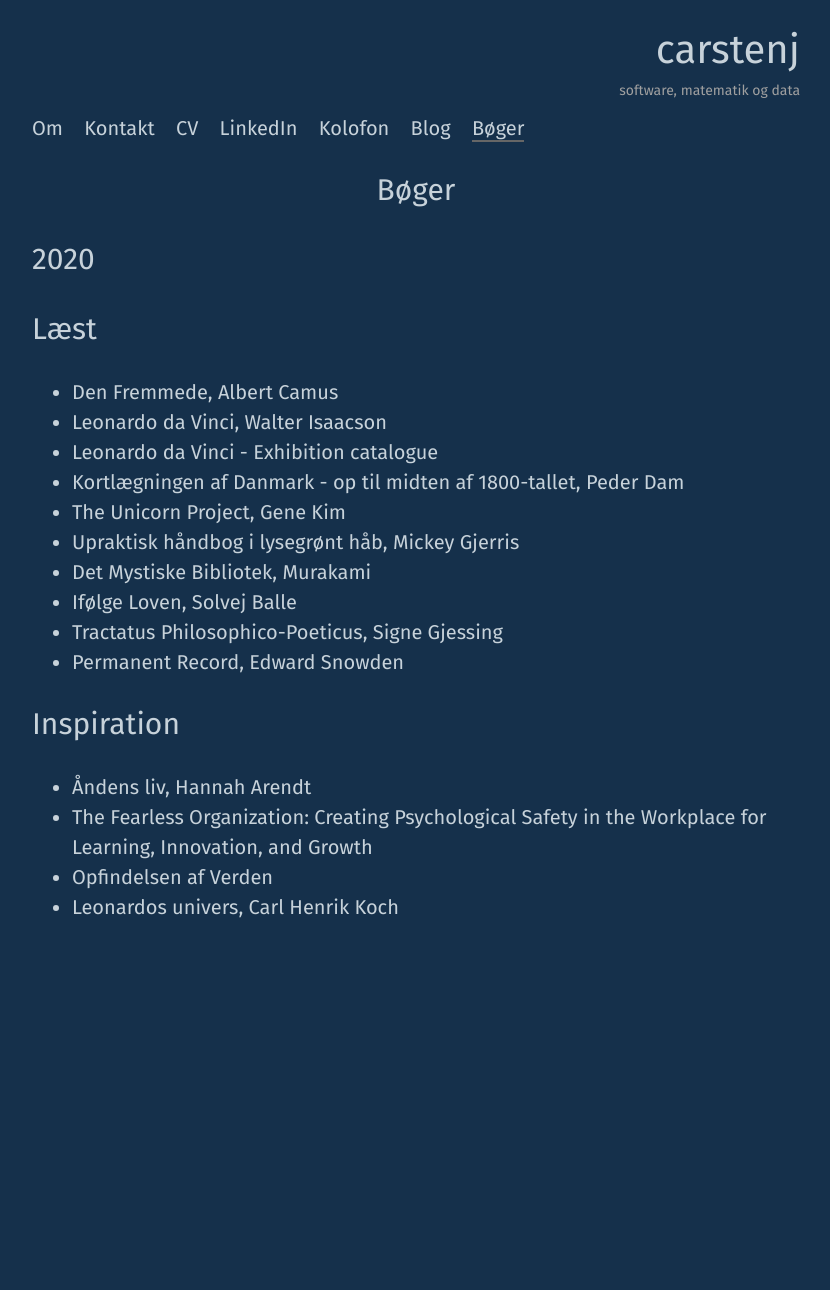
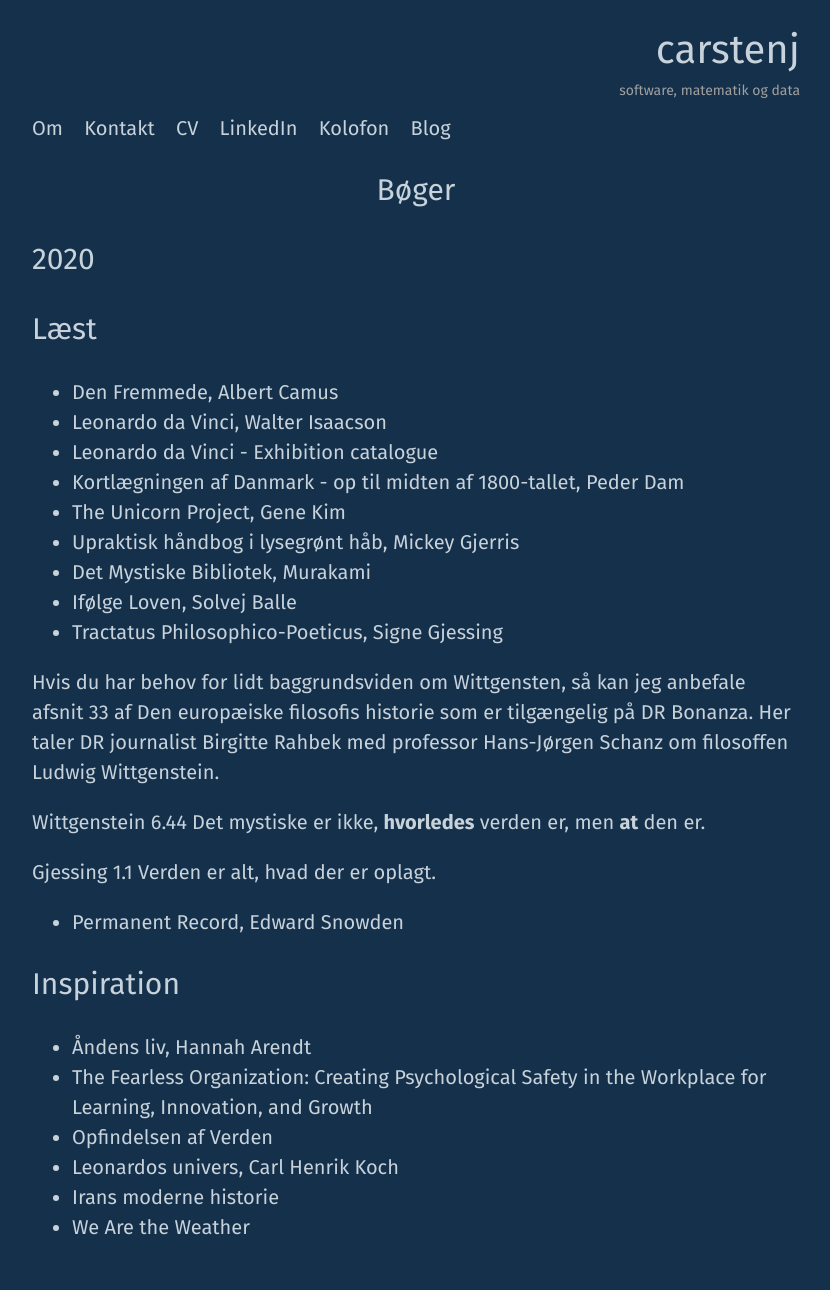
Before and after one commit to carsten-j/carsten-j.github.io, a Jekyll site: the page built from books.md, in a window 1280 px wide. Shown: the whole page, without its empty margins (224-1054 px from the left). Built offline with Jekyll 4.4.1, drawn with Linux system fonts in a browser that asks for light colours; nearby versions of some CDN libraries; before the commit the page ends 970 px from its top, so only the background shows below that.

Commit message:
bog opdatering

```diff
--- a/_layouts/default.html
+++ b/_layouts/default.html
@@ -27,7 +27,6 @@
                 <a href="https://dk.linkedin.com/in/carstenjoergensen">LinkedIn</a>
                 <a href="{{ site.baseurl }}/kolofon/" class="{% if page.url == '/kolofon/' %}active{% endif %}">Kolofon</a>
                 <a href="{{ site.baseurl }}/" class="{% if page.url == '/blog/' %}active{% endif %}">Blog</a>
-                <a href="{{ site.baseurl }}/books/" class="{% if page.url == '/books/' %}active{% endif %}">Bøger</a>
                 <a href="{{ site.baseurl }}/PyConDE.pdf"></a>
             </nav>
         </header>
--- a/books.md
+++ b/books.md
@@ -17,6 +17,16 @@ permalink: /books/
 * Det Mystiske Bibliotek, Murakami
 * Ifølge Loven, Solvej Balle
 * Tractatus Philosophico-Poeticus, Signe Gjessing
+
+Hvis du har behov for lidt baggrundsviden om Wittgensten, så kan jeg anbefale afsnit 33 af Den europæiske filosofis historie som er tilgængelig på DR Bonanza. Her taler DR journalist Birgitte Rahbek med professor Hans-Jørgen Schanz om filosoffen Ludwig Wittgenstein.
+
+Wittgenstein
+6.44 Det mystiske er ikke, __hvorledes__ verden er, men __at__ den er.
+
+Gjessing
+1.1 Verden er alt, hvad der er oplagt.
+
+
 * Permanent Record, Edward Snowden
 
 ## Inspiration
@@ -25,3 +35,5 @@ permalink: /books/
 * The Fearless Organization: Creating Psychological Safety in the Workplace for Learning, Innovation, and Growth
 * Opfindelsen af Verden
 * Leonardos univers, Carl Henrik Koch
+* Irans moderne historie
+* We Are the Weather
```
